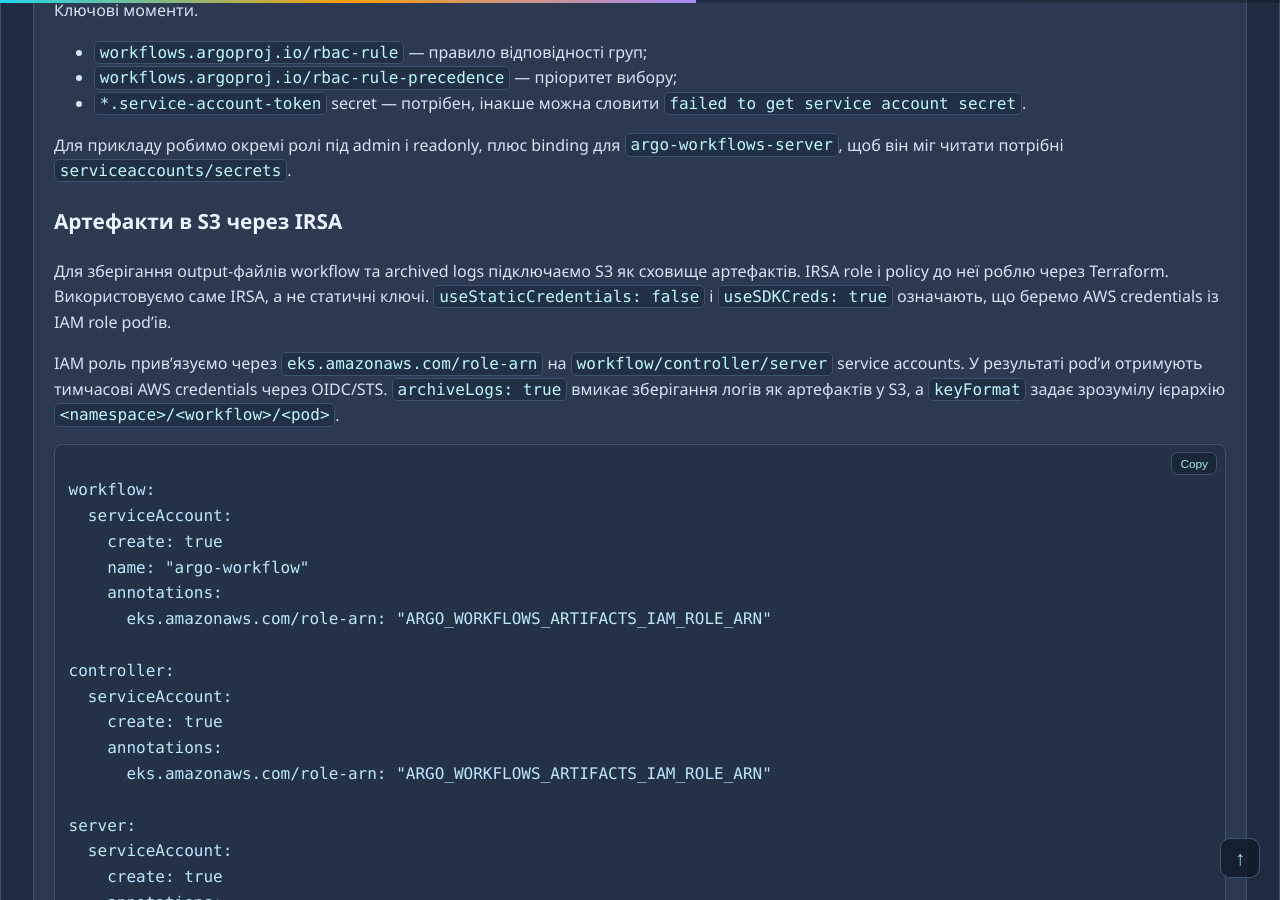
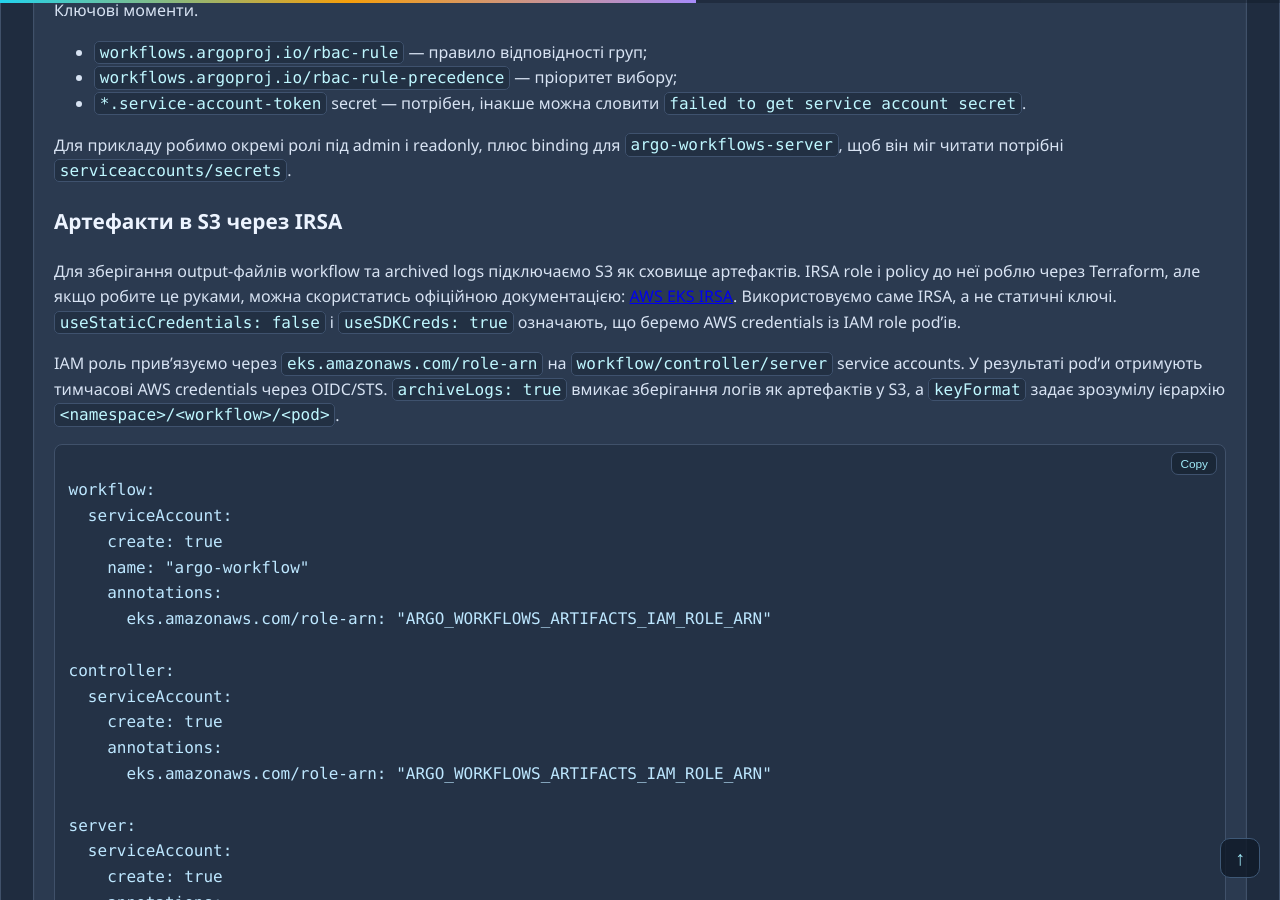
Before and after one commit to paparoot-devops/paparoot, a Jekyll site: the page built from _posts/2026-05-26-argo-workflows-v-eks.md, in a window 1280 px wide and 900 px high, scrolled down 7648 px. Built offline with Jekyll 4.4.1, drawn with Linux system fonts in a browser that asks for light colours.

Commit message:
add new post

```diff
--- a/_posts/2026-05-26-argo-workflows-v-eks.md
+++ b/_posts/2026-05-26-argo-workflows-v-eks.md
@@ -281,7 +281,7 @@ extraObjects:
 
 ### Артефакти в S3 через IRSA {#s3-irsa-artifacts}
 
-Для зберігання output-файлів workflow та archived logs підключаємо S3 як сховище артефактів. IRSA role і policy до неї роблю через Terraform. Використовуємо саме IRSA, а не статичні ключі. `useStaticCredentials: false` і `useSDKCreds: true` означають, що беремо AWS credentials із IAM role pod'ів.
+Для зберігання output-файлів workflow та archived logs підключаємо S3 як сховище артефактів. IRSA role і policy до неї роблю через Terraform, але якщо робите це руками, можна скористатись офіційною документацією: [AWS EKS IRSA](https://docs.aws.amazon.com/eks/latest/userguide/iam-roles-for-service-accounts.html). Використовуємо саме IRSA, а не статичні ключі. `useStaticCredentials: false` і `useSDKCreds: true` означають, що беремо AWS credentials із IAM role pod'ів.
 
 IAM роль прив'язуємо через `eks.amazonaws.com/role-arn` на `workflow/controller/server` service accounts. У результаті pod'и отримують тимчасові AWS credentials через OIDC/STS. `archiveLogs: true` вмикає зберігання логів як артефактів у S3, а `keyFormat` задає зрозумілу ієрархію `<namespace>/<workflow>/<pod>`.
 
```
